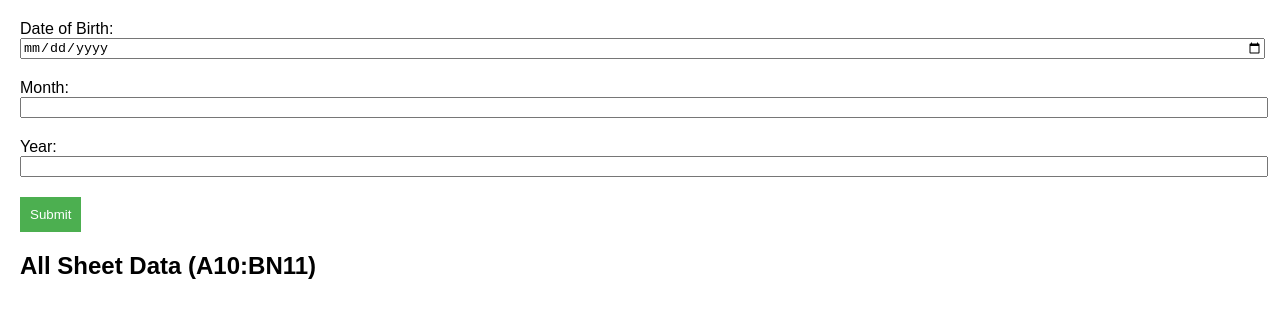
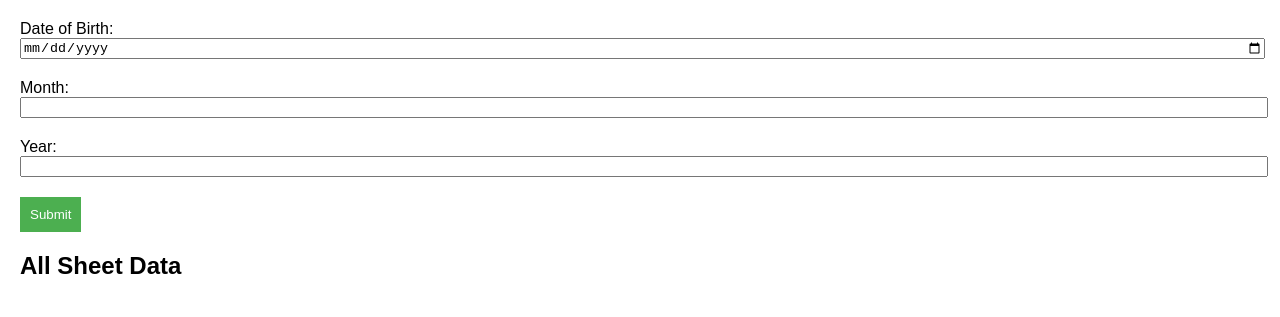
Before and after one commit to Report0101/expl01, a plain HTML site: page index.html in a window 1280 px wide. Shown: the part 119-436 px from the top of the page. Drawn offline with Linux system fonts and the light colour scheme; no server answers.

Commit message:
Update index.html

```diff
--- a/index.html
+++ b/index.html
@@ -55,7 +55,7 @@
     </form>
 
     <!-- Display table of A10:BN11 -->
-    <h2>All Sheet Data (A10:BN11)</h2>
+    <h2>All Sheet Data</h2>
     <div id="sheetData"></div>
 
     <script>
```
